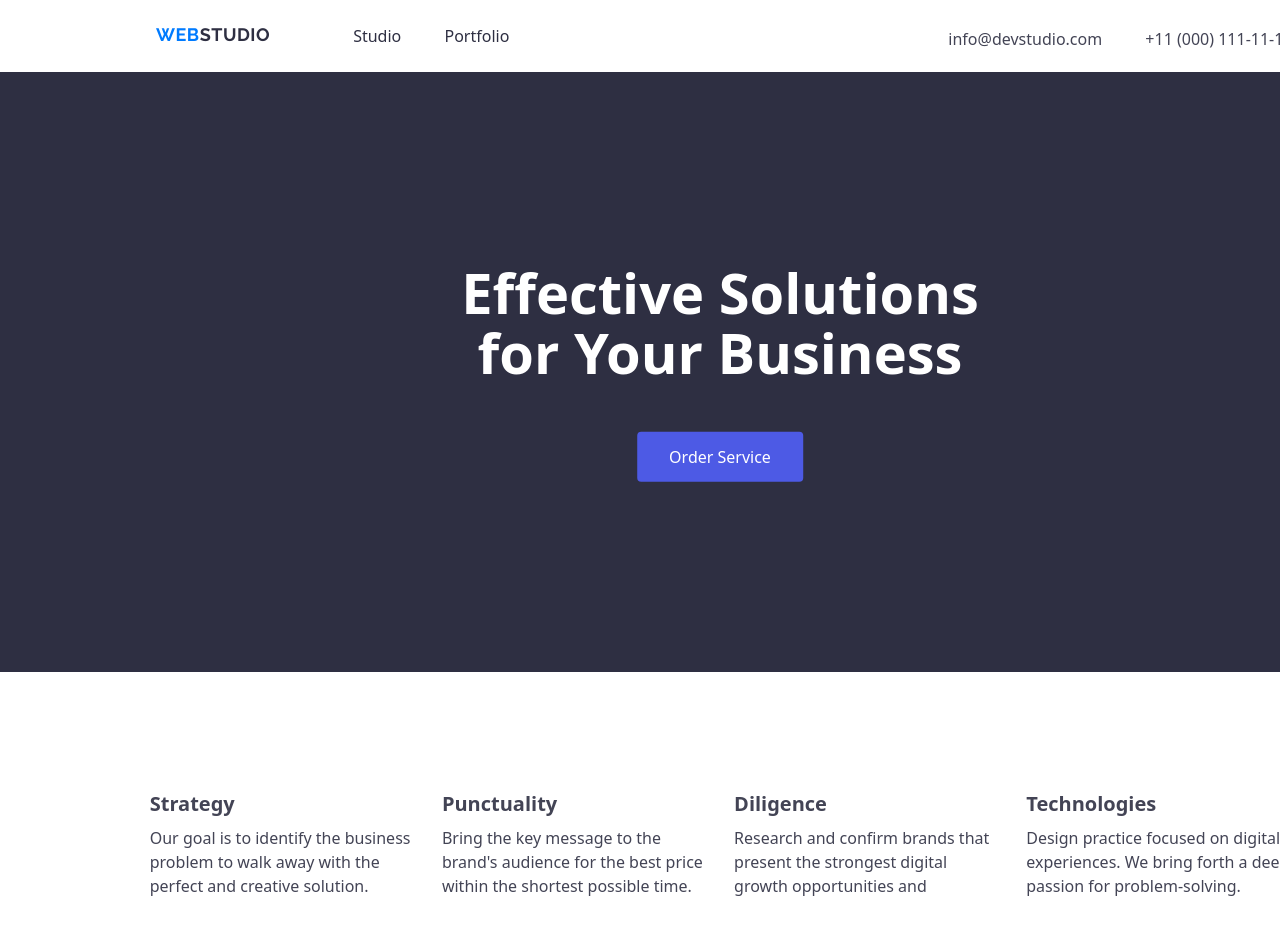
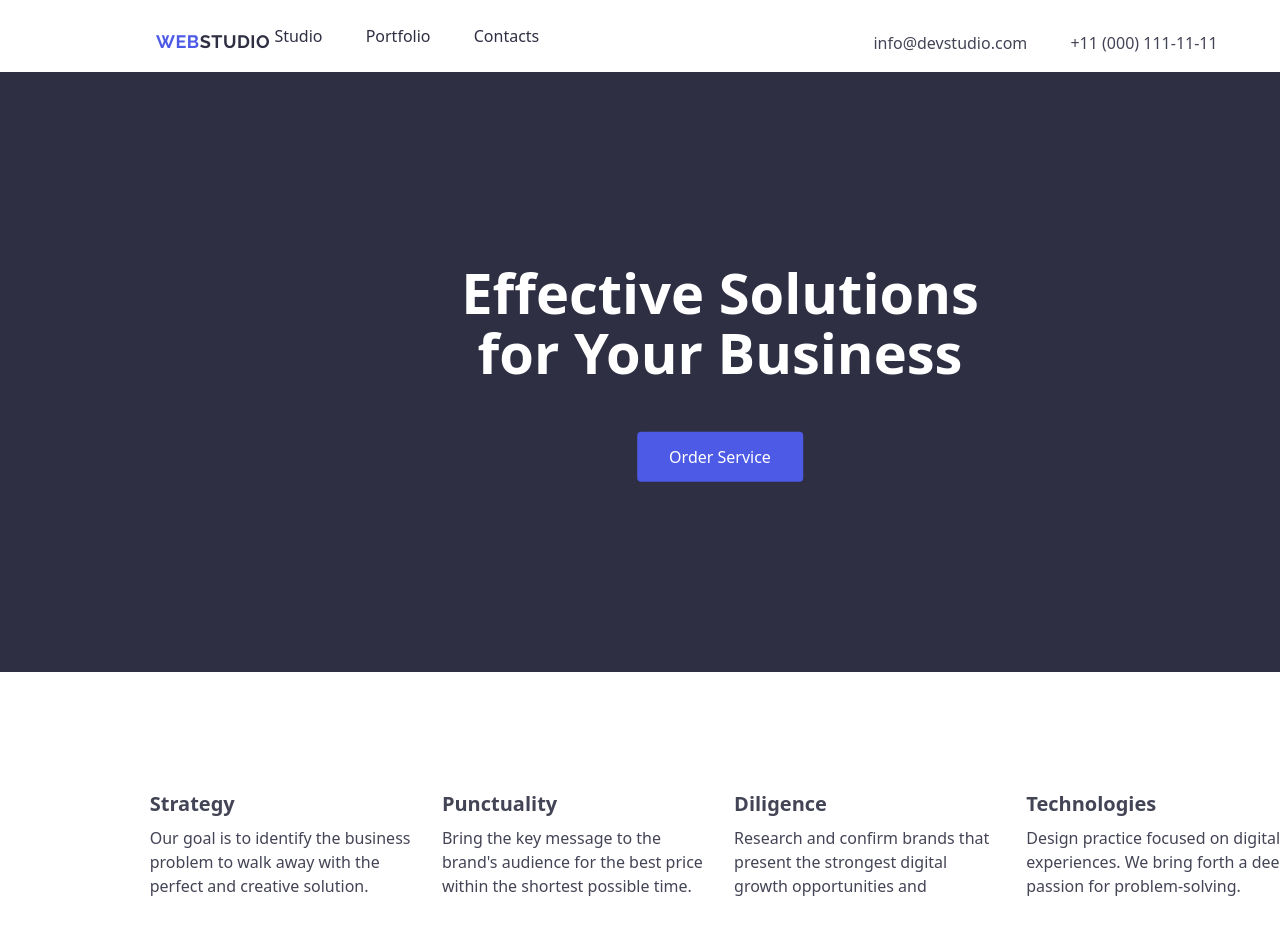
Before and after one commit to canbazahmet/goit-markup-hw-02, a plain HTML site: page index.html in a window 1280 px wide. Shown: the top 934 px of the page. Drawn offline with nearby package versions, Linux system fonts and the light colour scheme.

Commit message:
kayıt 7

```diff
--- a/css/styles.css
+++ b/css/styles.css
@@ -23,36 +23,32 @@ header {
   background-color: #fff;
 }
 
-header .logo {
+header nav {
   display: inline-block;
   position: relative;
   overflow: hidden;
-  width: 115px;
-  height: 24px;
+  margin-left: 156px;
+}
+
+header nav .logo {
   font-family: "Raleway", sans-serif;
   font-size: 18px;
   font-weight: 700;
   line-height: 1.17;
   letter-spacing: 0.03em;
-  color: #2e2f42;
+  color: #4d5ae5;
   text-decoration: none;
-  margin-left: 156px;
+  text-transform: uppercase;
 }
 
-header .logo span {
-  color: #007bff;
+header nav .logo .studio {
+  color: #2e2f42;
 }
 
-header nav {
+header nav ul {
   display: inline-block;
   position: relative;
   overflow: hidden;
-  width: 261px;
-  height: 24px;
-  margin-left: 78px;
-}
-
-header nav ul {
   margin: 0;
   padding: 0;
 }
--- a/index.html
+++ b/index.html
@@ -25,8 +25,8 @@
   <body>
     <!-- Header -->
     <header class="container">
-      <a class="logo" href="/"><span>WEB</span>STUDIO</a>
       <nav>
+        <a class="logo" href="/">WEB<span class="studio">STUDIO</span></a>
         <ul>
           <li>
             <a href="#" class="nav-links-1">Studio</a>
```
